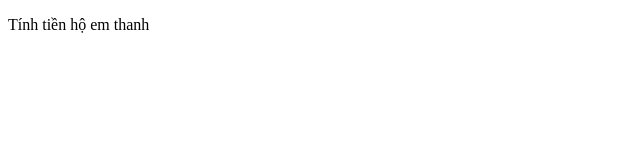
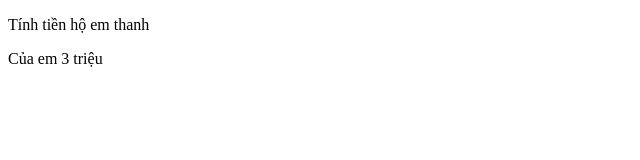
Before and after one commit to hoivn1/LearGithub, a plain HTML site: page tinhtien.html in a window 1280 px wide. Shown: the full height of the page, 0-640 px from the left. Drawn offline with Linux system fonts and the light colour scheme.

Commit message:
baitap2commit

```diff
--- a/tinhtien.html
+++ b/tinhtien.html
@@ -7,5 +7,6 @@
   </head>
   <body>
     <p>Tính tiền hộ em thanh</p>
+    <p>Của em 3 triệu</p>
   </body>
 </html>
```
